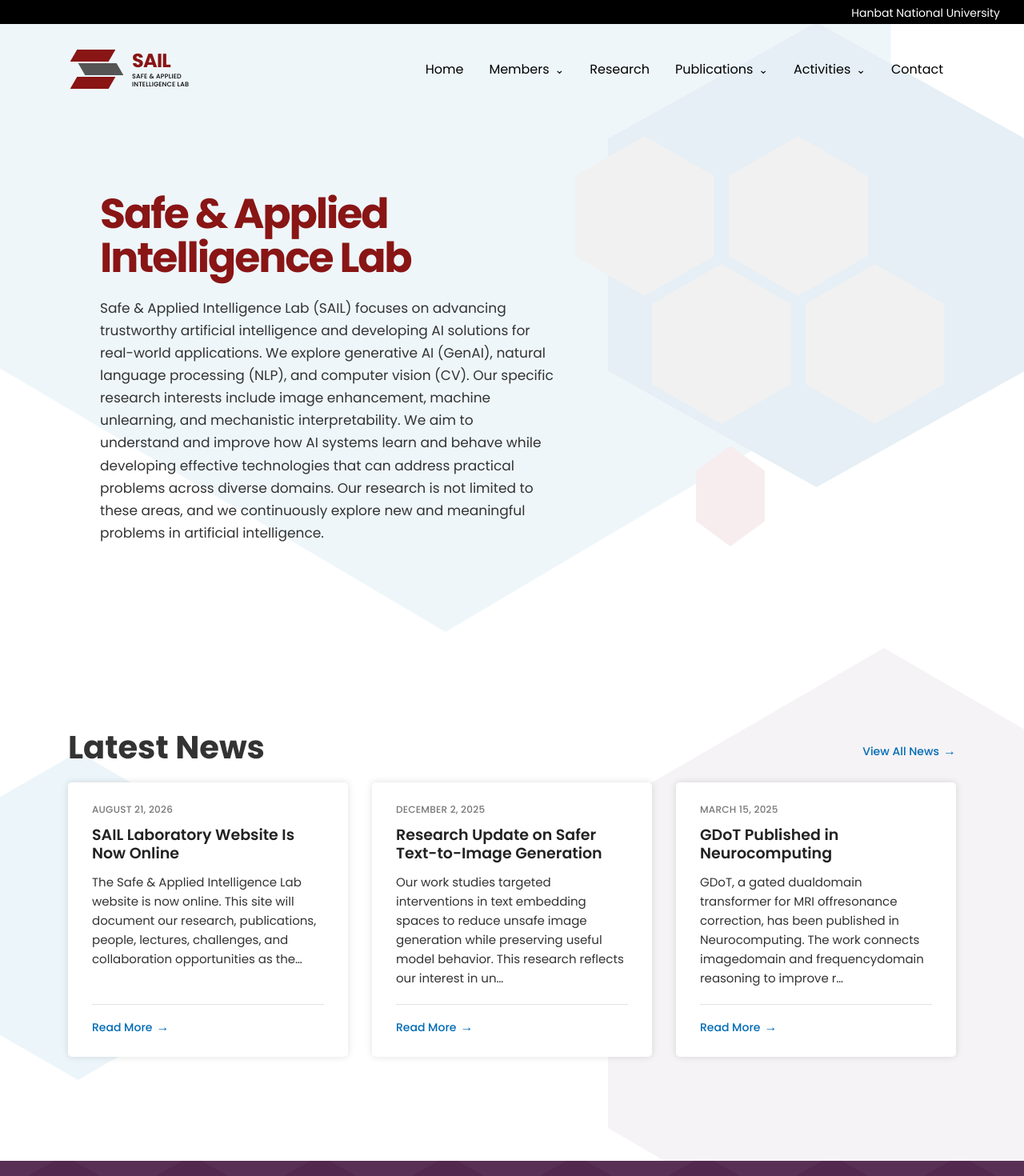
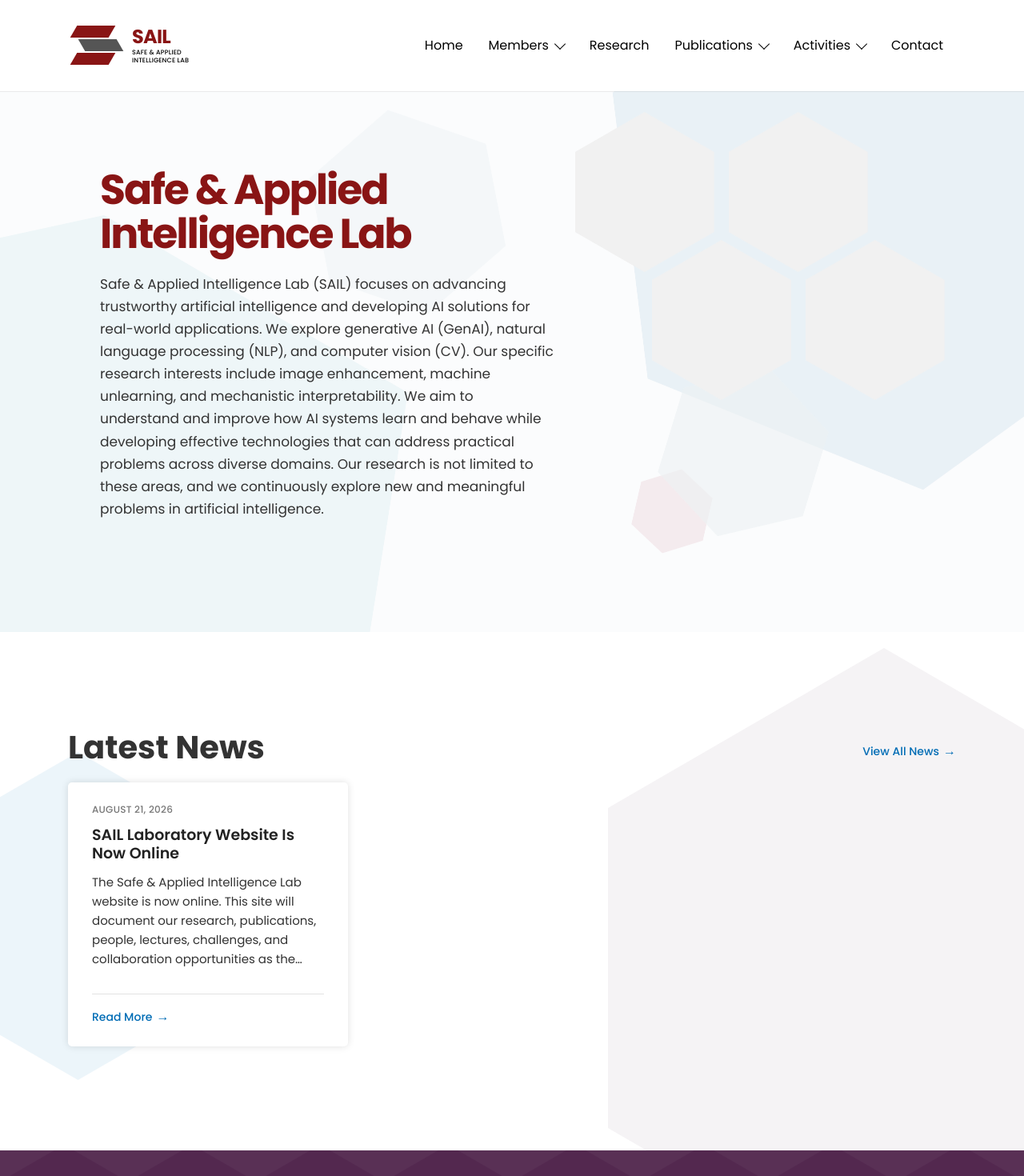
Before and after one commit to sail-hanbat/sail-hanbat.github.io, a Next.js app: page / in a window 1280 px wide. Shown: the top 1470 px of the page at 80% size. Built offline with nearby package versions, Linux system fonts and the light colour scheme.

Commit message:
Refine SAIL header background and news

```diff
--- a/app/globals.css
+++ b/app/globals.css
@@ -102,32 +102,20 @@ li {
   top: 0;
   right: 0;
   left: 0;
-  background: transparent;
+  background: #fff;
+  box-shadow: 0 1px 0 rgba(0, 0, 0, 0.07);
 }
 
 .header-inner {
   position: relative;
-  background: #eef6fa;
-}
-
-.top-nav {
-  height: 30px;
-  background: #000;
-  padding: 3px 30px;
-  text-align: right;
-}
-
-.top-nav a {
-  color: #fff;
-  font-size: 14px;
-  font-weight: 400;
+  background: #fff;
 }
 
 .navbar {
   display: flex;
   min-height: 114px;
   align-items: center;
-  background: transparent;
+  background: #fff;
   padding: 8px 16px;
 }
 
@@ -239,14 +227,21 @@ li {
 }
 
 .nav-trigger {
+  display: flex;
+  align-items: center;
   cursor: default;
 }
 
 .nav-trigger::after {
   display: inline-block;
-  margin-left: 7px;
-  content: '⌄';
-  font-size: 14px;
+  width: 9px;
+  height: 9px;
+  flex: 0 0 9px;
+  border-right: 1.5px solid currentColor;
+  border-bottom: 1.5px solid currentColor;
+  margin-left: 9px;
+  content: '';
+  transform: translateY(-2px) rotate(45deg);
 }
 
 .dropdown-menu {
@@ -297,8 +292,8 @@ li {
   position: relative;
   overflow: hidden;
   min-height: 790px;
-  padding: 170px 0 0;
-  background: #fff;
+  padding: 140px 0 0;
+  background: #fbfcfd;
 }
 
 .hero-shape {
@@ -308,27 +303,53 @@ li {
 }
 
 .hero-shape-large {
-  bottom: 0;
-  left: 0;
-  width: 87vw;
-  height: 103vw;
-  background: #eef6fa;
+  top: 265px;
+  left: -330px;
+  width: 820px;
+  height: 640px;
+  background: #edf5f8;
+  opacity: 0.9;
+  transform: rotate(9deg);
 }
 
 .hero-shape-mid {
-  top: 28px;
-  right: -1px;
-  width: 521px;
-  height: 581px;
-  background: #e5eff5;
+  top: -105px;
+  right: -155px;
+  width: 650px;
+  height: 720px;
+  background: #e7f0f5;
+  opacity: 0.88;
+  transform: rotate(-7deg);
 }
 
 .hero-shape-small {
-  top: 557px;
-  right: calc(50% - 316px);
-  width: 86px;
-  height: 126px;
-  background: #f7edef;
+  top: 585px;
+  left: 62%;
+  width: 92px;
+  height: 108px;
+  background: #f4e9ec;
+  opacity: 0.88;
+  transform: rotate(13deg);
+}
+
+.hero-shape-drift {
+  top: 135px;
+  left: 31%;
+  width: 225px;
+  height: 260px;
+  background: #f0f4f6;
+  opacity: 0.58;
+  transform: rotate(-11deg);
+}
+
+.hero-shape-accent {
+  top: 455px;
+  right: 20%;
+  width: 190px;
+  height: 220px;
+  background: #edf2f4;
+  opacity: 0.62;
+  transform: rotate(17deg);
 }
 
 .overview-grid {
@@ -939,10 +960,6 @@ li {
     font-size: 34px;
   }
 
-  .top-nav {
-    display: none;
-  }
-
   .navbar {
     min-height: 100px;
     padding: 8px 16px;
@@ -1023,14 +1040,35 @@ li {
   .hex-4 { top: 108px; left: 245px; }
 
   .hero-shape-large {
-    right: -65%;
-    bottom: -4%;
-    width: 160vw;
-    height: 184vw;
+    top: 430px;
+    right: auto;
+    bottom: auto;
+    left: -72%;
+    width: 145vw;
+    height: 122vw;
+    transform: rotate(10deg);
   }
 
-  .hero-shape-mid,
+  .hero-shape-mid {
+    top: 105px;
+    right: -88%;
+    display: block;
+    width: 130vw;
+    height: 118vw;
+    opacity: 0.6;
+  }
+
   .hero-shape-small {
+    top: 780px;
+    right: 8%;
+    left: auto;
+    display: block;
+    width: 74px;
+    height: 86px;
+  }
+
+  .hero-shape-drift,
+  .hero-shape-accent {
     display: none;
   }
 
--- a/app/page.tsx
+++ b/app/page.tsx
@@ -17,6 +17,8 @@ export default function Home() {
           <div className="hero-shape hero-shape-large" aria-hidden="true" />
           <div className="hero-shape hero-shape-mid" aria-hidden="true" />
           <div className="hero-shape hero-shape-small" aria-hidden="true" />
+          <div className="hero-shape hero-shape-drift" aria-hidden="true" />
+          <div className="hero-shape hero-shape-accent" aria-hidden="true" />
           <div className="container overview-grid">
             <div className="overview-copy">
               <h1><span>Safe &amp; Applied</span><br /><span>Intelligence Lab</span></h1>
--- a/components/site-header.tsx
+++ b/components/site-header.tsx
@@ -28,11 +28,6 @@ const dropdowns = [
 export function SiteHeader({ overlay = false }: { overlay?: boolean }) {
   return (
     <header className={`header-main${overlay ? ' header-overlay' : ' header-inner'}`}>
-      <div className="top-nav">
-        <a href="https://www.hanbat.ac.kr/" target="_blank" rel="noreferrer">
-          Hanbat National University
-        </a>
-      </div>
       <div className="navbar">
         <div className="container nav-container">
           <Link className="wordmark" href="/" aria-label="SAIL home">
--- a/content/news/gdot-neurocomputing.md
+++ /dev/null
@@ -1,8 +0,0 @@
----
-title: GDoT Published in Neurocomputing
-date: 2025-03-15
----
-
-GDoT, a gated dual-domain transformer for MRI off-resonance correction, has been published in Neurocomputing.
-
-The work connects image-domain and frequency-domain reasoning to improve reconstruction quality in a practical medical imaging problem.
--- a/content/news/safer-text-to-image-research.md
+++ /dev/null
@@ -1,8 +0,0 @@
----
-title: Research Update on Safer Text-to-Image Generation
-date: 2025-12-02
----
-
-Our work studies targeted interventions in text embedding spaces to reduce unsafe image generation while preserving useful model behavior.
-
-This research reflects our interest in understanding and steering generative models rather than treating them only as black-box systems.
--- a/content/news/sail-website-opens.md
+++ b/content/news/sail-website-opens.md
@@ -5,4 +5,4 @@ date: 2026-08-21
 
 The Safe & Applied Intelligence Lab website is now online. This site will document our research, publications, people, lectures, challenges, and collaboration opportunities as the laboratory grows.
 
-SAIL pursues two broad directions: trustworthy AI and practical AI for real-world domains. Future updates will introduce ongoing projects and new opportunities for students and collaborators.
+SAIL advances trustworthy AI and develops artificial intelligence for real-world applications. Future updates will introduce ongoing projects and new opportunities for students and collaborators.
```
Also changed, not shown: 72 other files (tests, documents, lock files or other folders).
